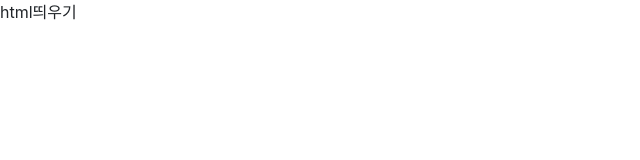
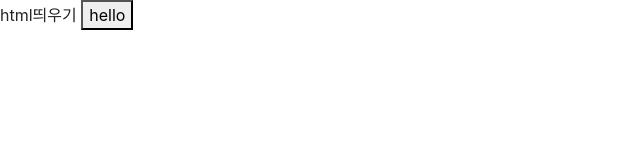
Before and after one commit to 60billion/contest, a website: page router/views/index.html in a window 1280 px wide. Shown: the whole page, without its empty margins (0-640 px from the left). Drawn offline with nearby package versions, Linux system fonts and the light colour scheme.

Commit message:
connect server19

```diff
--- a/router/views/index.html
+++ b/router/views/index.html
@@ -9,5 +9,6 @@
 </head>
 <body>
     html띄우기
+    <button>hello</button>
 </body>
 </html>
```
